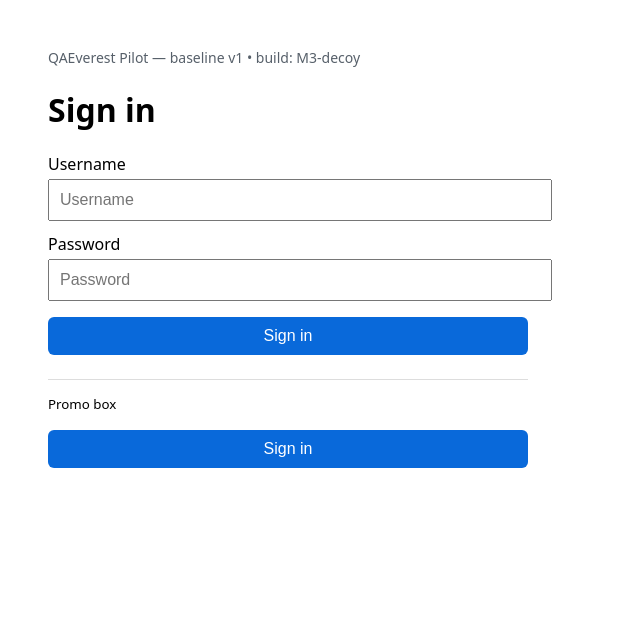
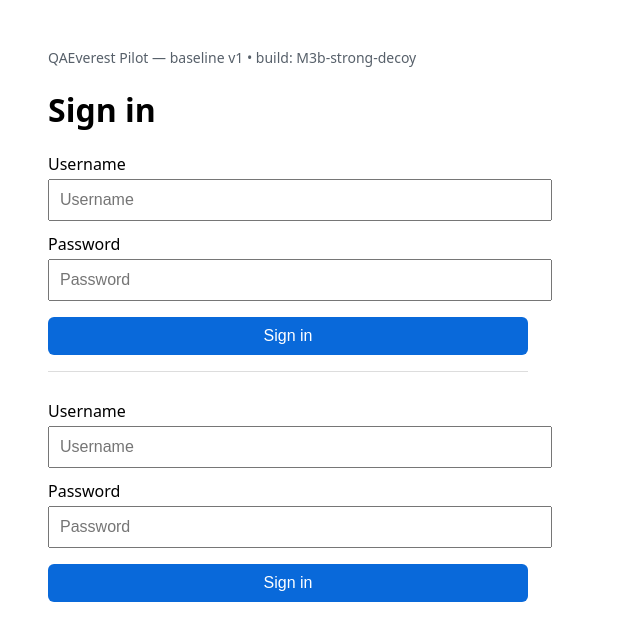
Before and after one commit to victor-2026/qaeverset-pilot-mini, a website: page index.html in a window 1280 px wide. Shown: the whole page, without its empty margins (0-640 px from the left). Drawn offline with Linux system fonts and the light colour scheme.

Commit message:
mut(M3b): strong decoy - identical second sign-in form

```diff
--- a/index.html
+++ b/index.html
@@ -5,7 +5,7 @@
 nav{margin-bottom:20px;color:#57606a;font-size:14px}
 </style></head>
 <body>
-<nav>QAEverest Pilot — baseline v1 • <span id="build">build: M3-decoy</span></nav>
+<nav>QAEverest Pilot — baseline v1 • <span id="build">build: M3b-strong-decoy</span></nav>
 <h1>Sign in</h1>
 <form id="login">
   <label for="username">Username</label>
@@ -14,7 +14,13 @@ nav{margin-bottom:20px;color:#57606a;font-size:14px}
   <input id="password" name="password" type="password" placeholder="Password" autocomplete="current-password" />
   <button id="loginBtn" type="submit">Sign in</button>
 </form>
-<div style="margin-top:24px;border-top:1px solid #ddd;padding-top:12px"><small>Promo box</small><br><button id="promoBtn" type="button">Sign in</button></div>
+<div style="margin-top:16px;border-top:1px solid #ddd;padding-top:16px">
+  <label for="username2">Username</label>
+  <input id="username2" name="username2" placeholder="Username" autocomplete="username" />
+  <label for="password2">Password</label>
+  <input id="password2" name="password2" type="password" placeholder="Password" autocomplete="current-password" />
+  <button id="promoBtn" type="submit">Sign in</button>
+</div>
 <div id="ok" class="msg ok">Welcome, <span id="who"></span>!</div>
 <div id="err" class="msg err">Invalid credentials</div>
 <script>
```
